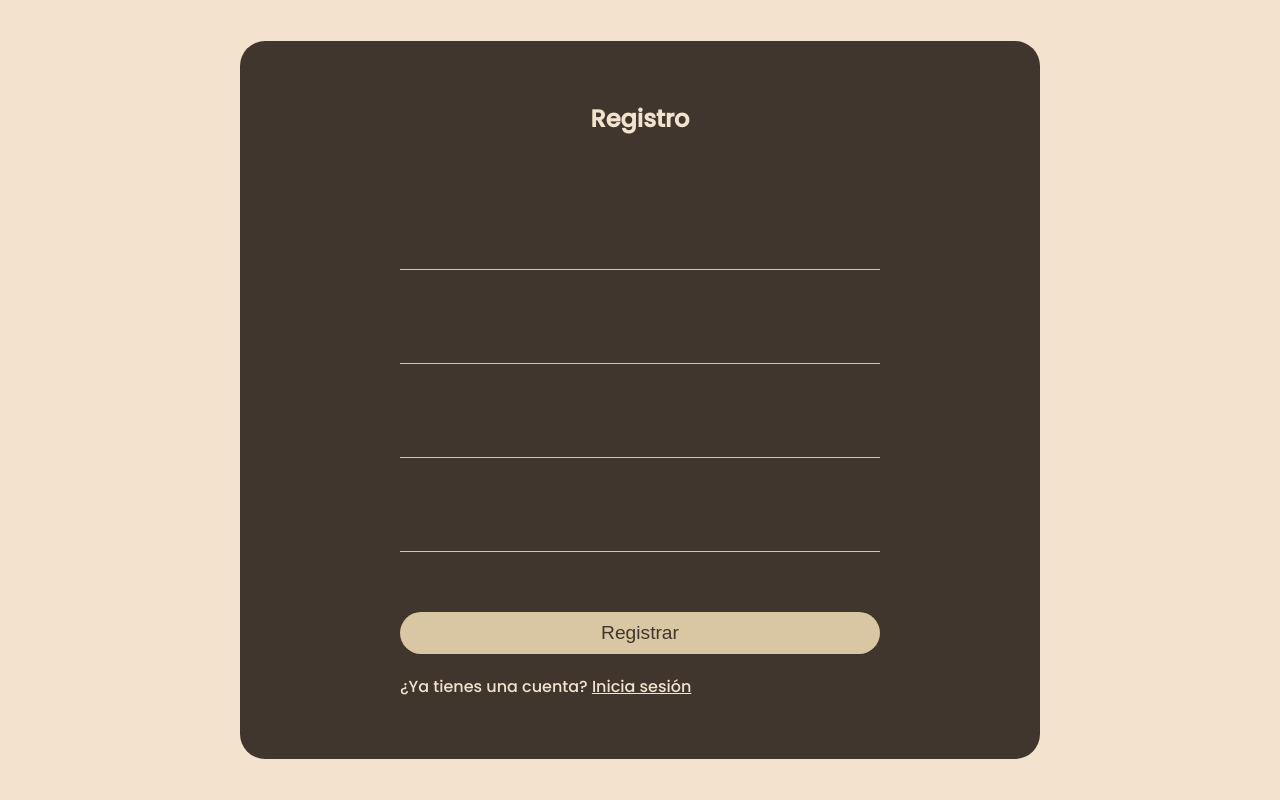
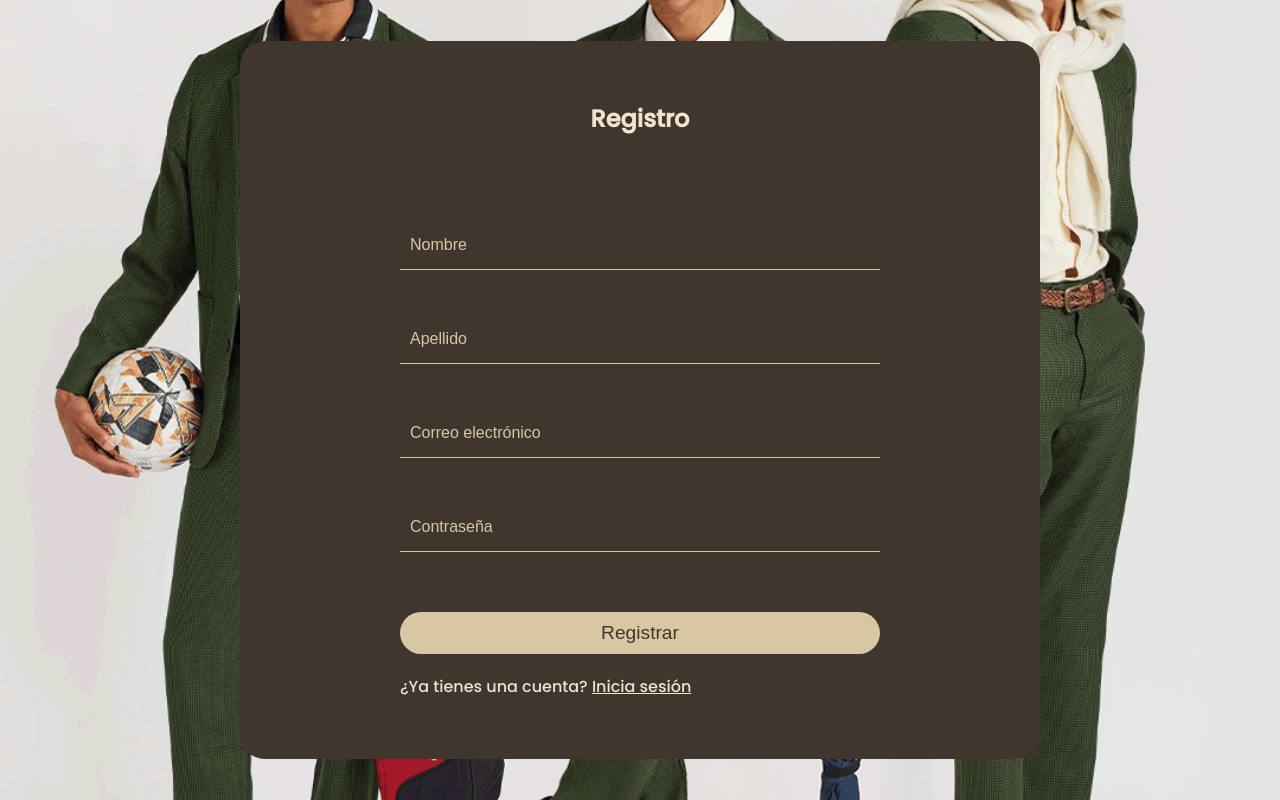
Before and after one commit to JorgeSarricolea/Messieurs-Suits-Rental, a PHP site: page /pages/signup.php in a window 1280 px wide. Run offline with PHP 8.4, Linux system fonts and the light colour scheme; data that the repository does not hold is empty.

Commit message:
styles: login and signup page

```diff
--- a/pages/signup.php
+++ b/pages/signup.php
@@ -19,22 +19,22 @@ include '../routes/process_signup.php';
         <form id="signup-form" action="signup.php" method="post">
             <div class="input-container">
                 <label for="name"><p>Nombre *</p></label>
-                <input type="text" id="name" name="name" required>
+                <input type="text" id="name" name="name" required placeholder="Nombre">
             </div>
 
             <div class="input-container">
                 <label for="lastname"><p>Apellido *</p></label>
-                <input type="text" id="lastname" name="lastname" required>
+                <input type="text" id="lastname" name="lastname" required placeholder="Apellido">
             </div>
 
             <div class="input-container">
                 <label for="email"><p>Correo electrónico *</p></label>
-                <input type="email" id="email" name="email" required>
+                <input type="email" id="email" name="email" required placeholder="Correo electrónico">
             </div>
 
             <div class="input-container">
                 <label for="password"><p>Contraseña *</p></label>
-                <input type="password" id="password" name="password" required>
+                <input type="password" id="password" name="password" required placeholder="Contraseña">
             </div>
             <button type="submit">Registrar</button>
             <p>¿Ya tienes una cuenta? <a href="./login.php">Inicia sesión</a></p>
--- a/styles/login_signup.css
+++ b/styles/login_signup.css
@@ -4,6 +4,9 @@ body {
   justify-content: center;
   height: 100vh;
   margin: 0;
+  background: url("../assets/bg.gif") center center fixed;
+  background-size: cover;
+  overflow: hidden;
 }
 
 h2 {
--- a/styles/main.css
+++ b/styles/main.css
@@ -8,6 +8,7 @@
 
 :root {
   --brown: #40362d;
+  --transparentBrown: #40362deb;
   --beige: #d9c6a3;
   --lightBeige: #f2e2ce;
   --white: #ffffff;
@@ -52,3 +53,12 @@ input {
 input:focus {
   border-bottom: 2.5px solid var(--beige);
 }
+
+/* Remove browser styles in inputs */
+input:-webkit-autofill,
+input:-webkit-autofill:hover,
+input:-webkit-autofill:focus,
+input:-webkit-autofill:active {
+  transition: background-color 5000s ease-in-out 0s;
+  -webkit-text-fill-color: var(--beige) !important;
+}
```
Also changed, not shown: assets/bg.gif (added).
